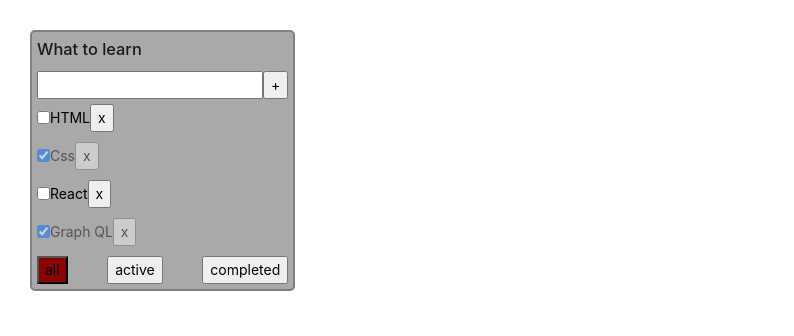
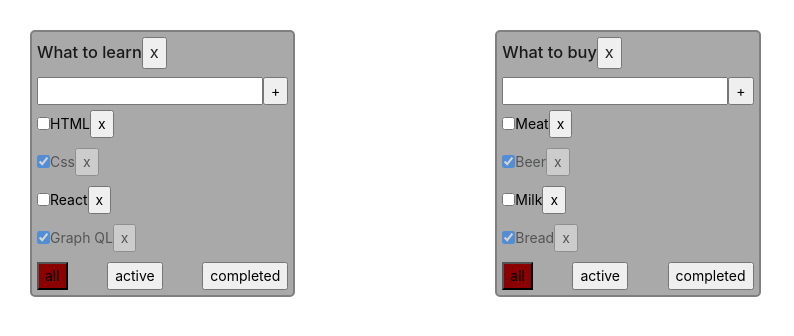
Before and after one commit to Toyfon/ToDoList, a React (Create React App) app: page / in a window 1280 px wide. Shown: the top 336 px of the page, without its empty margins (0-794 px from the left). Built offline with nearby package versions, Linux system fonts and the light colour scheme.

Commit message:
added todoList as an entity. refactoring. added the ability to remove todoList

```diff
--- a/src/App.tsx
+++ b/src/App.tsx
@@ -5,69 +5,110 @@ import {v1} from "uuid";
 import "antd/dist/antd.css";
 
 
-export type FilterValuesType = "all" | "active"| "completed"
+export type FilterValuesType = "all" | "active" | "completed"
 
+export type TodolistType = {
+    id: string
+    title: string
+    filter: FilterValuesType
+}
+
+type TaskStateType = {
+    [key: string]: Array<taskType>
+}
 
 
 function App() {
 
+    const todoListId_1 = v1()
+    const todoListId_2 = v1()
 
-     const [tasks, setTasks] = useState([
+
+    const [todoLists, setTodoLists] = useState<TodolistType[]>([
+        {id: todoListId_1, title: 'What to learn', filter: 'all'},
+        {id: todoListId_2, title: 'What to buy', filter: 'all'}
+    ])
+
+    const [tasks, setTasks] = useState<TaskStateType>({
+        [todoListId_1]: [
             {id: v1(), title: "HTML", isDone: false},
             {id: v1(), title: "Css", isDone: true},
             {id: v1(), title: "React", isDone: false},
             {id: v1(), title: "Graph QL", isDone: true}
-     ]);
+        ],
+        [todoListId_2]: [
+            {id: v1(), title: "Meat", isDone: false},
+            {id: v1(), title: "Beer", isDone: true},
+            {id: v1(), title: "Milk", isDone: false},
+            {id: v1(), title: "Bread", isDone: true}
+        ]
+    })
 
-    function removeTask (id:string) {
-       let filteredTasks = tasks.filter(t => t.id !== id)
-        setTasks(filteredTasks)
+
+    function removeTask (taskId: string, todolistId: string) {
+        tasks[todolistId] = tasks[todolistId].filter(t => t.id !== taskId)// делаем копию, фильтруем ее, перезаписываем в переменную и сетаем ее
+        setTasks({...tasks})
+        /*setTasks({...tasks, [todolistId]:tasks[todolistId].filter(t => t.id !== todolistId)})*/// можно записать так
     }
-    function addTask (title:string) {
+
+    function addTask(title: string, todolistId: string) {
         let newTask: taskType = {
             id: v1(),
             title,// имеется ввиду title:title
             isDone: false
         }
-        let newTasks = [newTask, ...tasks];
-        setTasks(newTasks)
-    }
-    const changeTaskStatus = (taskId:string, isDone:boolean) => {
-        setTasks(tasks.map(t=> t.id === taskId? {...t, isDone: isDone} : t))
+        setTasks({
+            ...tasks,
+            [todolistId]: [newTask, ...tasks[todolistId]]
+        })
     }
 
-    const [filter, setFilter] = useState<FilterValuesType>("all")
-    let taskForRender = tasks;
-     if (filter === "active") {
-         taskForRender = tasks.filter(t=> !t.isDone);
+    const changeTaskStatus = (taskId: string, isDone: boolean, todolistId: string) => {
+        setTasks({
+            ...tasks, [todolistId]: tasks[todolistId].map(t => t.id === taskId ? {...t, isDone} : t)
+        })
     }
-     if (filter === "completed") {
-         taskForRender = tasks.filter(t=> t.isDone);
+
+
+    const changeFilter = (filter: FilterValuesType, todolistId: string) => {
+        setTodoLists(todoLists.map(tl => tl.id === todolistId ? {...tl, filter} : tl))
     }
-     function changeFilter (value:FilterValuesType) {
-        setFilter(value)
+
+    const removeTodolist = (todolistId: string) => {
+        setTodoLists(todoLists.filter(tl => tl.id !== todolistId))
+        delete tasks[todolistId]
     }
 
 
 
+            const todolistComponents = todoLists.map(tl => {
+                let taskForRender = tasks[tl.id];
+                if (tl.filter === "active") {
+                    taskForRender = tasks[tl.id].filter(t => !t.isDone);
+                }
+                if (tl.filter === "completed") {
+                    taskForRender = tasks[tl.id].filter(t => t.isDone);
+                }
+                return (<Todolist
+                    key={tl.id}
+                    id={tl.id}
+                    title={tl.title}
+                    filter={tl.filter}
+                    tasks={taskForRender}
+                    removeTask={removeTask}
+                    changeFilter={changeFilter}
+                    addTask={addTask}
+                    changeTaskStatus={changeTaskStatus}
+                    removeTodolist={removeTodolist}
+                />
+                )
+            })
             return (
                 <div className="App">
-            <Todolist title = {"What to learn"}
-                      filter={filter}
-                      tasks = {taskForRender}
-                      removeTask = {removeTask}
-                      changeFilter = {changeFilter}
-                      addTask ={addTask}
-                      changeTaskStatus={changeTaskStatus}
-            />
-
+                    {todolistComponents}
                 </div>
             );
         }
 
 
-
-
-
-
-export default App;
+        export default App
--- a/src/index.tsx
+++ b/src/index.tsx
@@ -5,6 +5,7 @@ import './index.css';
 import * as serviceWorker from './serviceWorker';
 import App  from "./App";
 
+
 ReactDOM.render(<App />,  document.getElementById('root'));
 
 // If you want your app to work offline and load faster, you can change
--- a/src/todolist.tsx
+++ b/src/todolist.tsx
@@ -10,13 +10,15 @@ export type taskType = {
 }
 
 type toDoListPropsType = {
+    id:string
     filter: FilterValuesType
     title: string
     tasks: Array<taskType>
-    removeTask: (id: string) => void
-    changeFilter: (value: FilterValuesType) => void
-    addTask: (title: string) => void
-    changeTaskStatus: (taskId: string, isDone: boolean) => void
+    removeTask: (taskId: string, todolistId: string) => void
+    changeFilter: (value: FilterValuesType, todolistId: string) => void
+    addTask: (title: string, todolistId: string) => void
+    changeTaskStatus: (taskId: string, isDone: boolean,todolistId: string) => void
+    removeTodolist:(todolistId: string) => void
 }
 
 export const Todolist = (props: toDoListPropsType) => {
@@ -25,9 +27,9 @@ export const Todolist = (props: toDoListPropsType) => {
 
     let TaskElement = props.tasks.map(t => {
         const changeTaskStatusHandler = (e: ChangeEvent<HTMLInputElement>) => {
-            props.changeTaskStatus(t.id, e.currentTarget.checked)
+            props.changeTaskStatus(t.id, e.currentTarget.checked, props.id)
         }
-        return <li key={t.id} className={t.isDone?"isDone": ""}>
+        return <li key={t.id} className={t.isDone ? "isDone": ""}>
             <input type="checkbox"
                    defaultChecked={t.isDone}
                    onChange={changeTaskStatusHandler}/>
@@ -38,7 +40,7 @@ export const Todolist = (props: toDoListPropsType) => {
 
 
     const onRemoveHandler = (taskId: string) => {
-        props.removeTask(taskId)
+        props.removeTask(taskId, props.id)
     }
     const onChangeTitleHandler = (e: ChangeEvent<HTMLInputElement>) => {
         setNewTaskTitle(e.currentTarget.value)
@@ -47,7 +49,7 @@ export const Todolist = (props: toDoListPropsType) => {
     const onKeyPressHandler = (e: KeyboardEvent<HTMLInputElement>) => {
         setError(false)
         if (e.key === "Enter" && newTaskTitle.trim()) { //проверка на пробелы и enter
-            props.addTask(newTaskTitle.trim())
+            props.addTask(newTaskTitle.trim(), props.id)
             setNewTaskTitle("")
         } else {
             setError(true)
@@ -56,7 +58,7 @@ export const Todolist = (props: toDoListPropsType) => {
     const addTask = () => {
         let trimTaskTitle = newTaskTitle.trim()
         if (trimTaskTitle) { // проверяем, пустая ли строка, если да, возвращает false и пустая таска не добавляется
-            props.addTask(trimTaskTitle)
+            props.addTask(trimTaskTitle, props.id)
             setNewTaskTitle("")
         } else {
             setError(true)
@@ -64,15 +66,20 @@ export const Todolist = (props: toDoListPropsType) => {
         }
 
     }
-    const changeButtonFilter = (value: FilterValuesType) => {
-        props.changeFilter(value)
+    const changeButtonFilter = (filter: FilterValuesType) => {
+        props.changeFilter(filter, props.id)
     }
     const errorMessage = error ? <div style={{color: "darkred", outline: "none"}}>Title is required!</div> : null
 
+    const removeTodolistHandler = (todolistId: string) => {
+        props.removeTodolist(todolistId)
+    }
 
     return (
         <div className="todolist">
-            <h3>{props.title}</h3>
+            <h3>{props.title}
+                <Button callBack={()=>removeTodolistHandler(props.id)} name={'x'} classes={''}/>
+            </h3>
             <div>
                 <input className={error ? "error" : ""}
                        value={newTaskTitle}
```
Lines whose indentation alone changed are shown as unchanged.
